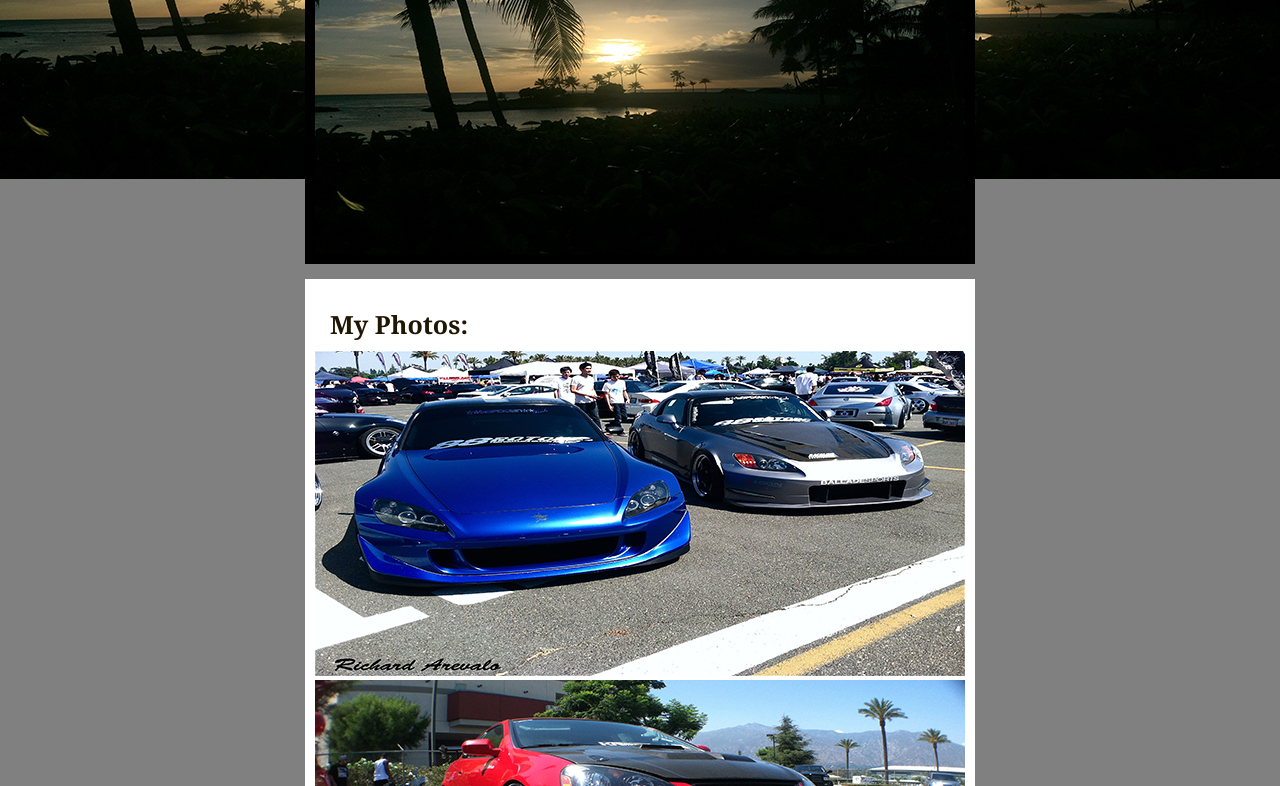
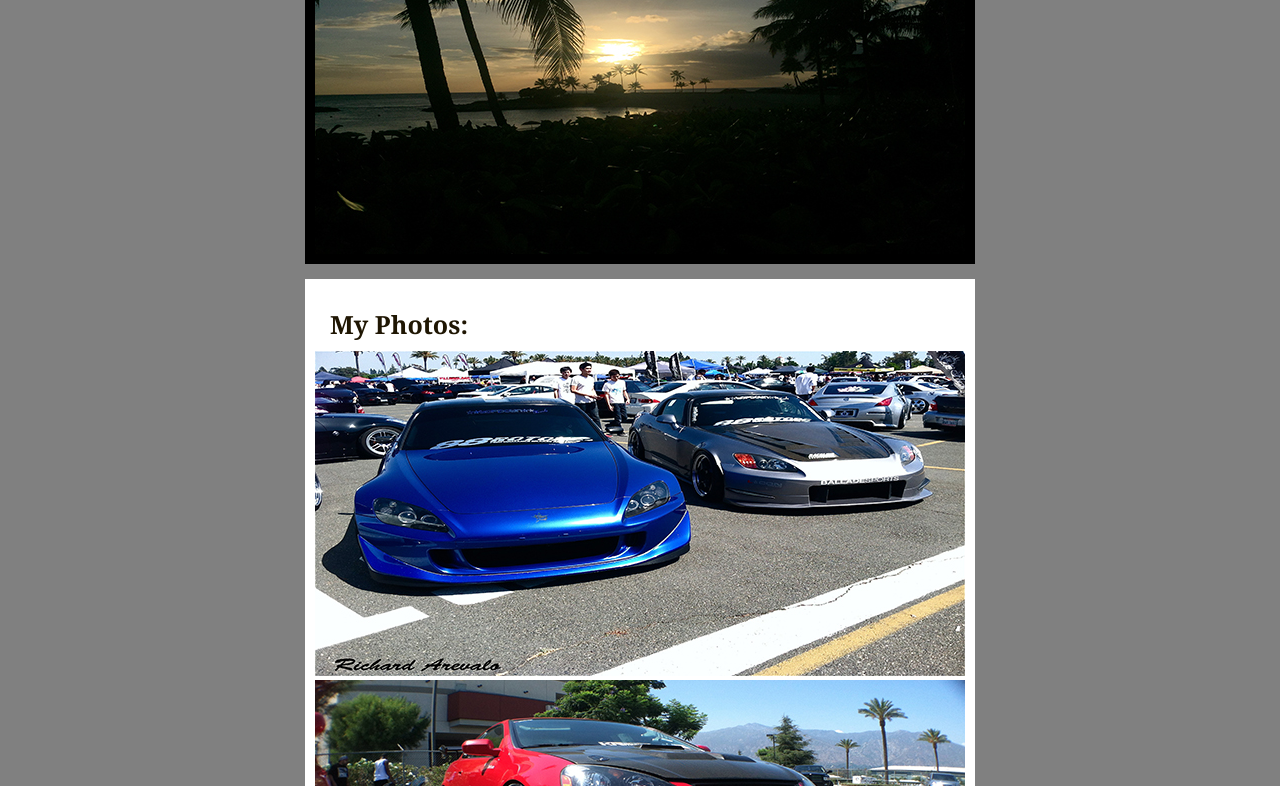
Before and after one commit to rarevalo92/rarevalo92.github.io, a plain HTML site: page myworks.html in a window 1280 px wide. Shown: the part 146-932 px from the top of the page. Drawn offline with Linux system fonts and the light colour scheme.

Commit message:
committing

```diff
--- a/myworks.html
+++ b/myworks.html
@@ -12,7 +12,6 @@
 
 @media screen and (min-width: 480px) {
     body {
-        background-image: url(background.JPG);
     }
 }
 </style>
```
